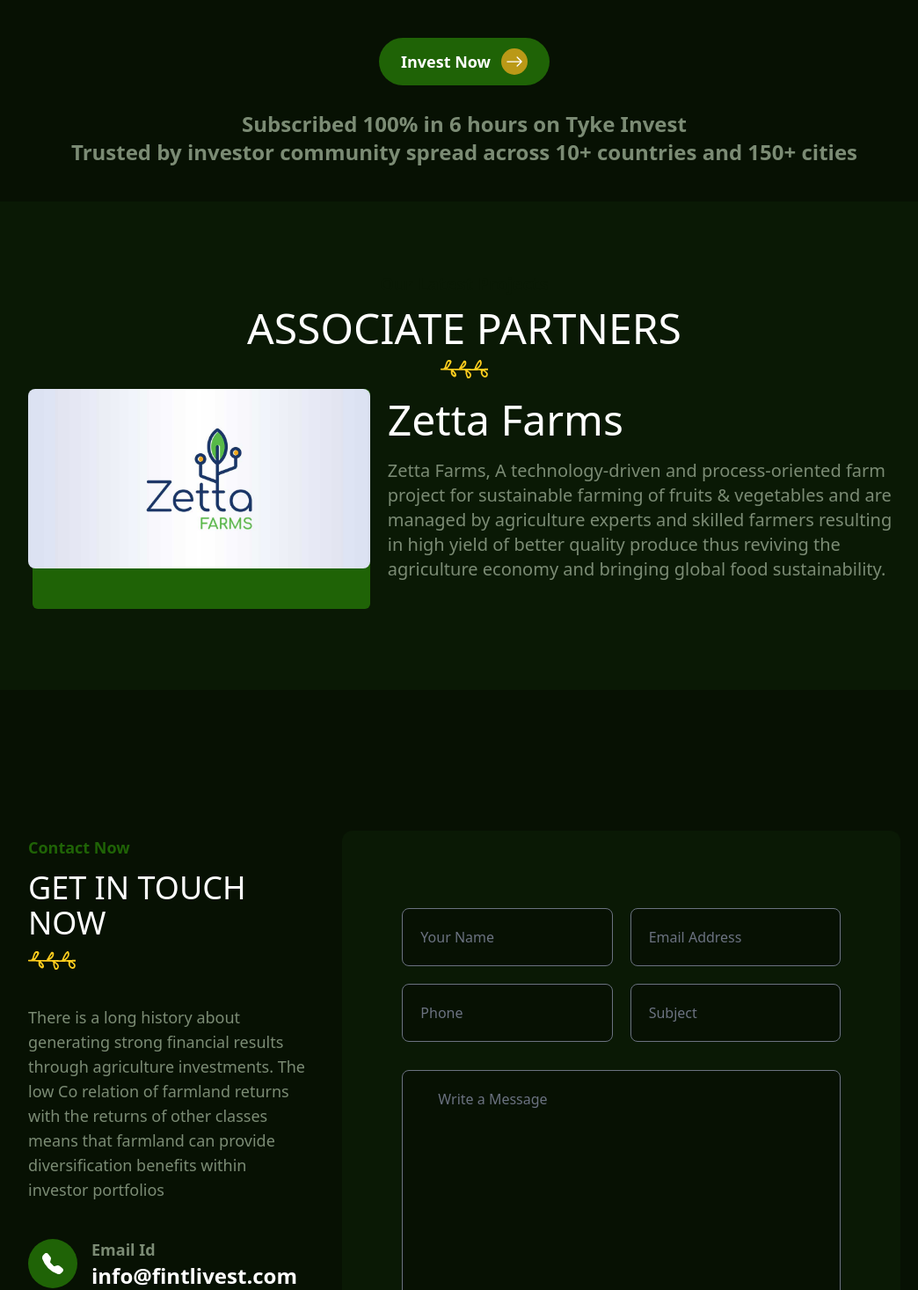
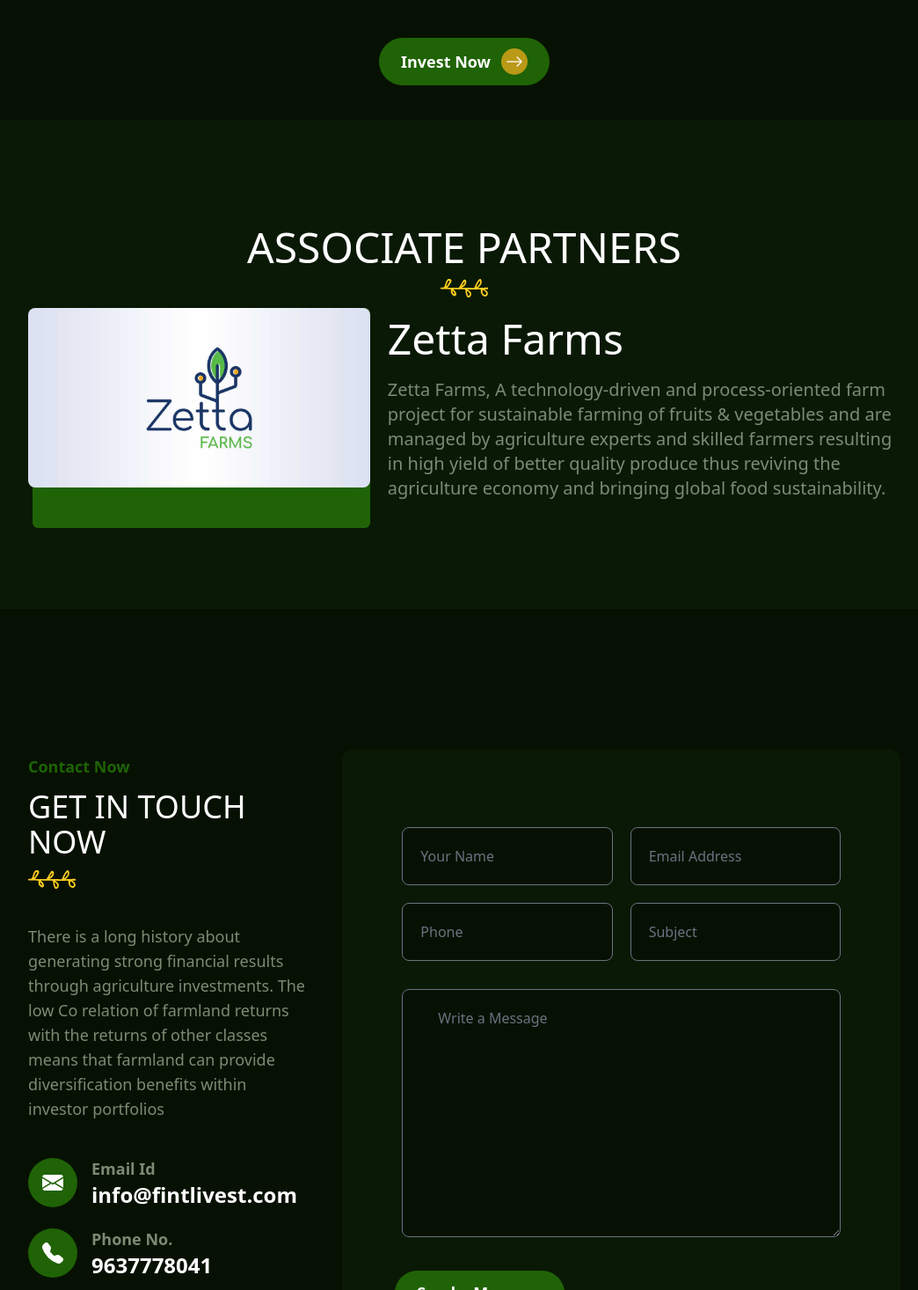
Before and after one commit to Tamdupagal/agri-fint, a Next.js app: page / in a window 1280 px wide. Shown: the part 6244-7710 px from the top of the page at 88% size, without its empty margins (112-1156 px from the left). Built offline with nearby package versions, Linux system fonts and the light colour scheme.

Commit message:
email icon

```diff
--- a/components/HomePages/Contact.js
+++ b/components/HomePages/Contact.js
@@ -30,8 +30,7 @@
             <div className="flex items-center gap-4">
               <div className="text-2xl text-fontclr bg-primary  about-icon w-14 h-14 rounded-full flex items-center justify-center">
                 <span>
-                  {" "}
-                  <BsFillTelephoneFill />
+                  <BsEnvelopeFill />
                 </span>
               </div>
               <div>
@@ -46,7 +45,7 @@
               <div className="text-2xl text-fontclr bg-primary  about-icon w-14 h-14 rounded-full flex items-center justify-center">
                 <span>
                   {" "}
-                  <BsEnvelopeFill />
+                  <BsFillTelephoneFill />
                 </span>
               </div>
               <div>
@@ -57,13 +56,12 @@
 
             <div className="flex items-center gap-4">
               <div className="text-xl text-fontclr bg-primary  about-icon w-14 h-14 rounded-full flex items-center justify-center">
-                  <MdLocationOn />
-
+                <MdLocationOn />
               </div>
               <div>
                 <p className="text-lg text-paraclr font-semibold">Visit Now</p>
                 <h3 className="text-ld text-fontclr font-bold">
-                 Bengaluru, Karnataka 560102
+                  Bengaluru, Karnataka 560102
                 </h3>
               </div>
             </div>
@@ -88,12 +86,12 @@
               </div>
               <div className="flex flex-col lg:flex-row items-center lg:px-12 gap-5 w-full">
                 <input
-                  type="text"
+                  type="number"
                   placeholder="Phone"
                   className="bg-dark text-paraclr px-5 w-full py-5 rounded-lg"
                 />
                 <input
-                  type="email"
+                  type="text"
                   placeholder="Subject"
                   className="bg-dark text-paraclr px-5 w-full py-5 rounded-lg"
                 />
--- a/components/HomePages/Success.js
+++ b/components/HomePages/Success.js
@@ -51,9 +51,9 @@
             </div>
 
             <Button>Invest Now</Button>
-            <p className='text-xl lg:text-2xl mt-7 font-semibold text-center text-paraclr'>Subscribed 100% in 6 hours on Tyke Invest</p>
+           {/*  <p className='text-xl lg:text-2xl mt-7 font-semibold text-center text-paraclr'>Subscribed 100% in 6 hours on Tyke Invest</p>
             <p className='text-xl lg:text-2xl font-semibold text-center text-paraclr'>Trusted by investor community spread across 10+ countries and 150+ cities</p>
-
+ */}
         </div>
     );
 };
```
